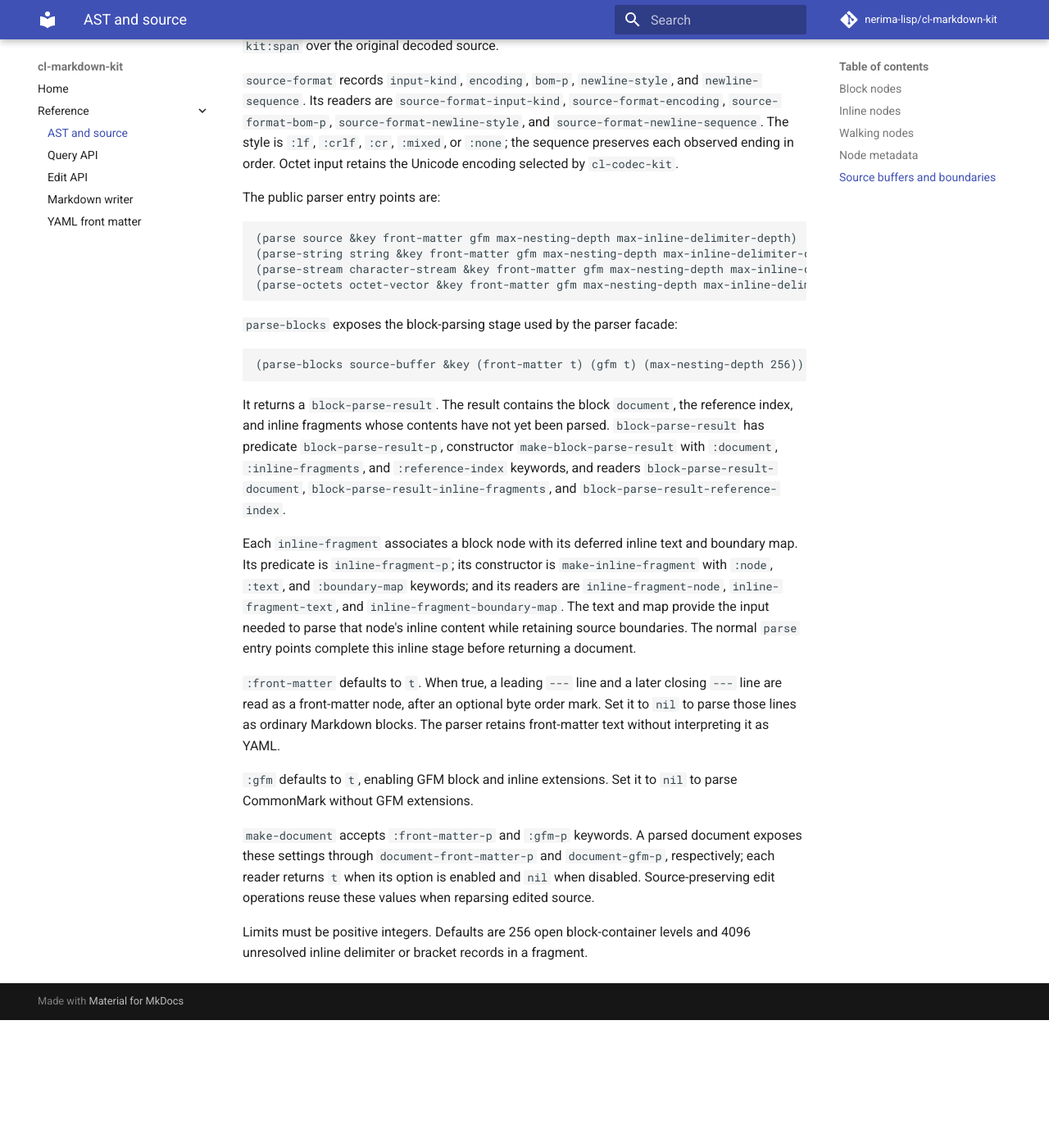
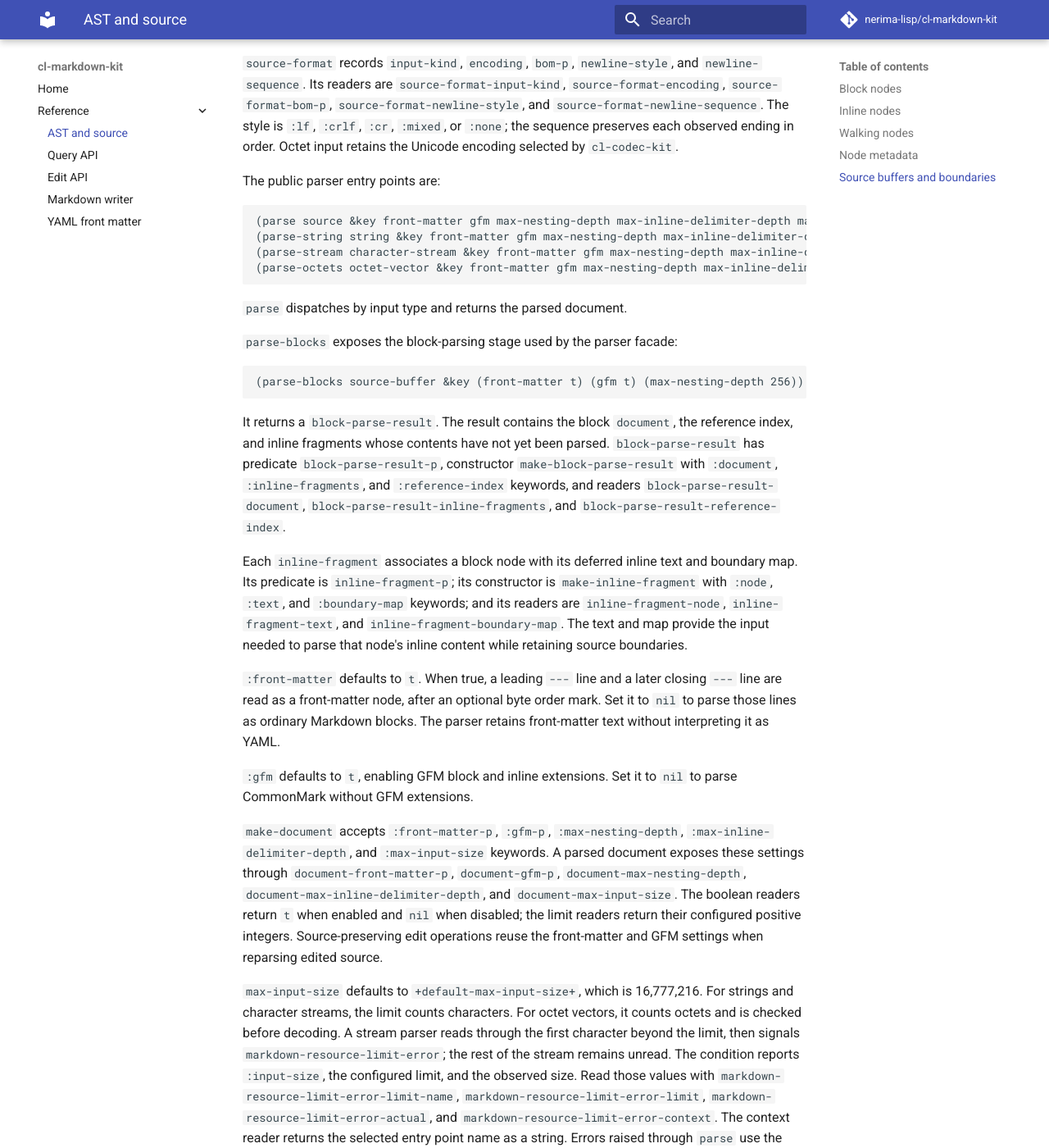
Before and after one commit to nerima-lisp/cl-markdown-kit, an MkDocs documentation site: the page built from docs/src/reference/nodes.md, in a window 1280 px wide and 1400 px high, scrolled down 5217 px. Shown: the whole window at 82% size. Built offline with MkDocs 1.6.1 and Material for MkDocs 9.7.7, drawn with Linux system fonts in a browser that asks for light colours; comment, search, counter and statistics services are not loaded; before the commit the page ends 6461 px from its top, so only the background shows below that; some of the changed text lies outside the part shown.

Commit message:
fix(parser): bound input size and validate conditions

````diff
--- a/docs/src/reference/nodes.md
+++ b/docs/src/reference/nodes.md
@@ -32,7 +32,7 @@
 
 | Type | Constructor | Fields |
 |---|---|---|
-| `document` | `make-document` | `children`, `source`, `source-format`, `reference-index`, `front-matter-p`, `gfm-p`, `max-nesting-depth`, `max-inline-delimiter-depth` |
+| `document` | `make-document` | `children`, `source`, `source-format`, `reference-index`, `front-matter-p`, `gfm-p`, `max-nesting-depth`, `max-inline-delimiter-depth`, `max-input-size` |
 | `front-matter` | `make-front-matter` | `raw-text`, `opening-delimiter`, `closing-delimiter` |
 | `block-quote` | `make-block-quote` | `children` |
 | `list-node` | `make-list-node` | `kind` (`:ordered` or `:unordered`), `tight-p`, `start-number`, `marker-character`, `delimiter-character`, `items` |
@@ -160,11 +160,13 @@
 The public parser entry points are:
 
 ```lisp
-(parse source &key front-matter gfm max-nesting-depth max-inline-delimiter-depth)
-(parse-string string &key front-matter gfm max-nesting-depth max-inline-delimiter-depth)
-(parse-stream character-stream &key front-matter gfm max-nesting-depth max-inline-delimiter-depth)
-(parse-octets octet-vector &key front-matter gfm max-nesting-depth max-inline-delimiter-depth)
+(parse source &key front-matter gfm max-nesting-depth max-inline-delimiter-depth max-input-size)
+(parse-string string &key front-matter gfm max-nesting-depth max-inline-delimiter-depth max-input-size)
+(parse-stream character-stream &key front-matter gfm max-nesting-depth max-inline-delimiter-depth max-input-size)
+(parse-octets octet-vector &key front-matter gfm max-nesting-depth max-inline-delimiter-depth max-input-size)
 ```
+
+`parse` dispatches by input type and returns the parsed document.
 
 `parse-blocks` exposes the block-parsing stage used by the parser facade:
 
@@ -185,8 +187,7 @@
 `make-inline-fragment` with `:node`, `:text`, and `:boundary-map` keywords; and
 its readers are `inline-fragment-node`, `inline-fragment-text`, and
 `inline-fragment-boundary-map`. The text and map provide the input needed to
-parse that node's inline content while retaining source boundaries. The normal
-`parse` entry points complete this inline stage before returning a document.
+parse that node's inline content while retaining source boundaries.
 
 `:front-matter` defaults to `t`. When true, a leading `---` line and a later
 closing `---` line are read as a front-matter node, after an optional byte
@@ -196,11 +197,27 @@
 `:gfm` defaults to `t`, enabling GFM block and inline extensions. Set it to
 `nil` to parse CommonMark without GFM extensions.
 
-`make-document` accepts `:front-matter-p` and `:gfm-p` keywords. A parsed
-document exposes these settings through `document-front-matter-p` and
-`document-gfm-p`, respectively; each reader returns `t` when its option is
-enabled and `nil` when disabled. Source-preserving edit operations reuse these
-values when reparsing edited source.
+`make-document` accepts `:front-matter-p`, `:gfm-p`, `:max-nesting-depth`,
+`:max-inline-delimiter-depth`, and `:max-input-size` keywords. A parsed document
+exposes these settings through `document-front-matter-p`, `document-gfm-p`,
+`document-max-nesting-depth`, `document-max-inline-delimiter-depth`, and
+`document-max-input-size`. The boolean readers return `t` when enabled and
+`nil` when disabled; the limit readers return their configured positive
+integers. Source-preserving edit operations reuse the front-matter and GFM
+settings when reparsing edited source.
 
-Limits must be positive integers. Defaults are 256 open block-container
-levels and 4096 unresolved inline delimiter or bracket records in a fragment.
+`max-input-size` defaults to `+default-max-input-size+`, which is 16,777,216.
+For strings and character streams, the limit counts characters. For octet
+vectors, it counts octets and is checked before decoding. A stream parser reads
+through the first character beyond the limit, then signals
+`markdown-resource-limit-error`; the rest of the stream remains unread. The
+condition reports `:input-size`, the configured limit, and the observed size.
+Read those values with `markdown-resource-limit-error-limit-name`,
+`markdown-resource-limit-error-limit`, `markdown-resource-limit-error-actual`,
+and `markdown-resource-limit-error-context`. The context reader returns the
+selected entry point name as a string. Errors raised through `parse` use the
+delegated entry point value: `parse-string`, `parse-stream`, or `parse-octets`.
+
+All limits must be positive integers. `max-nesting-depth` defaults to 256 open
+block-container levels. `max-inline-delimiter-depth` defaults to a combined
+count of 4096 unresolved inline delimiter and bracket records in one fragment.
````
Also changed, not shown: 6 other files.
